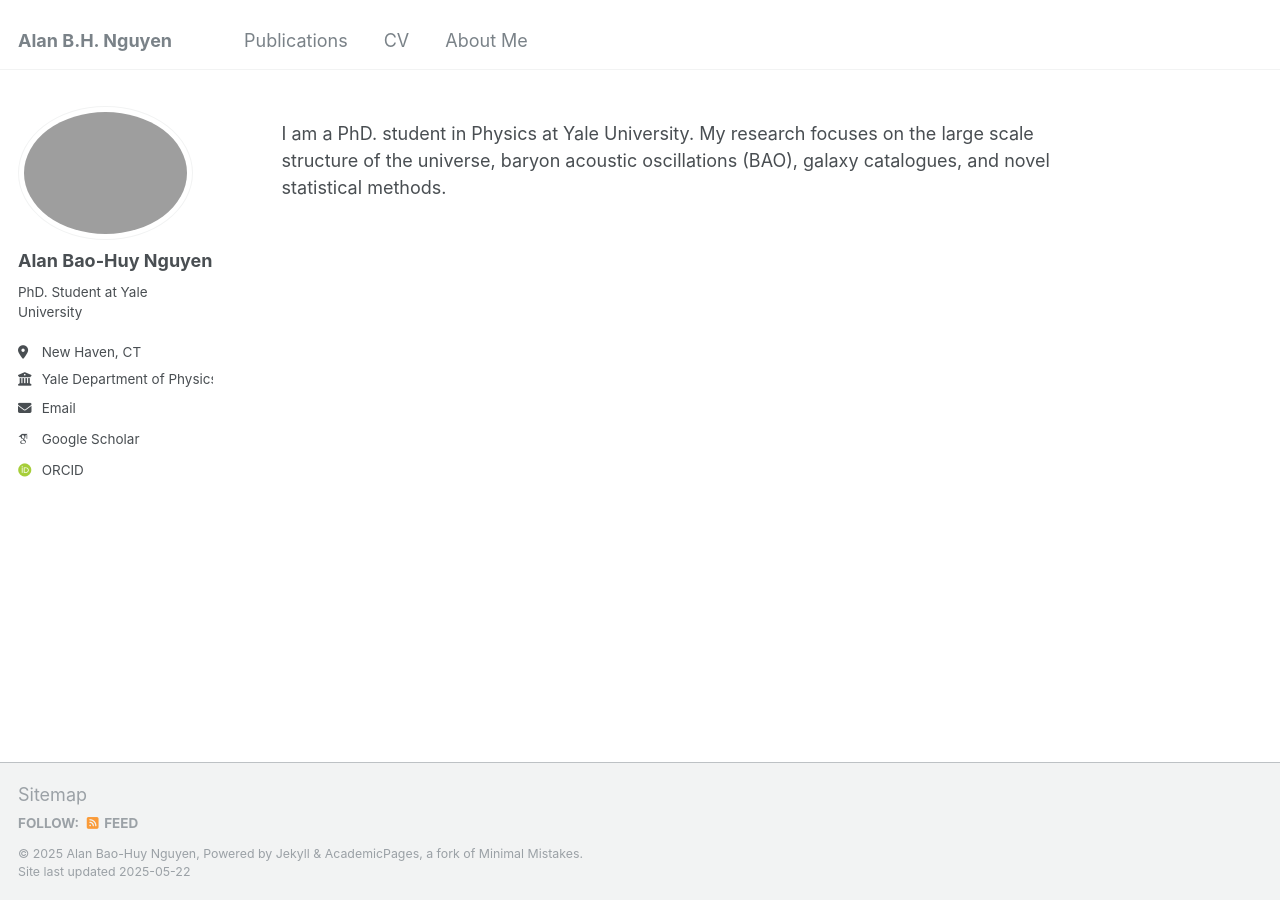
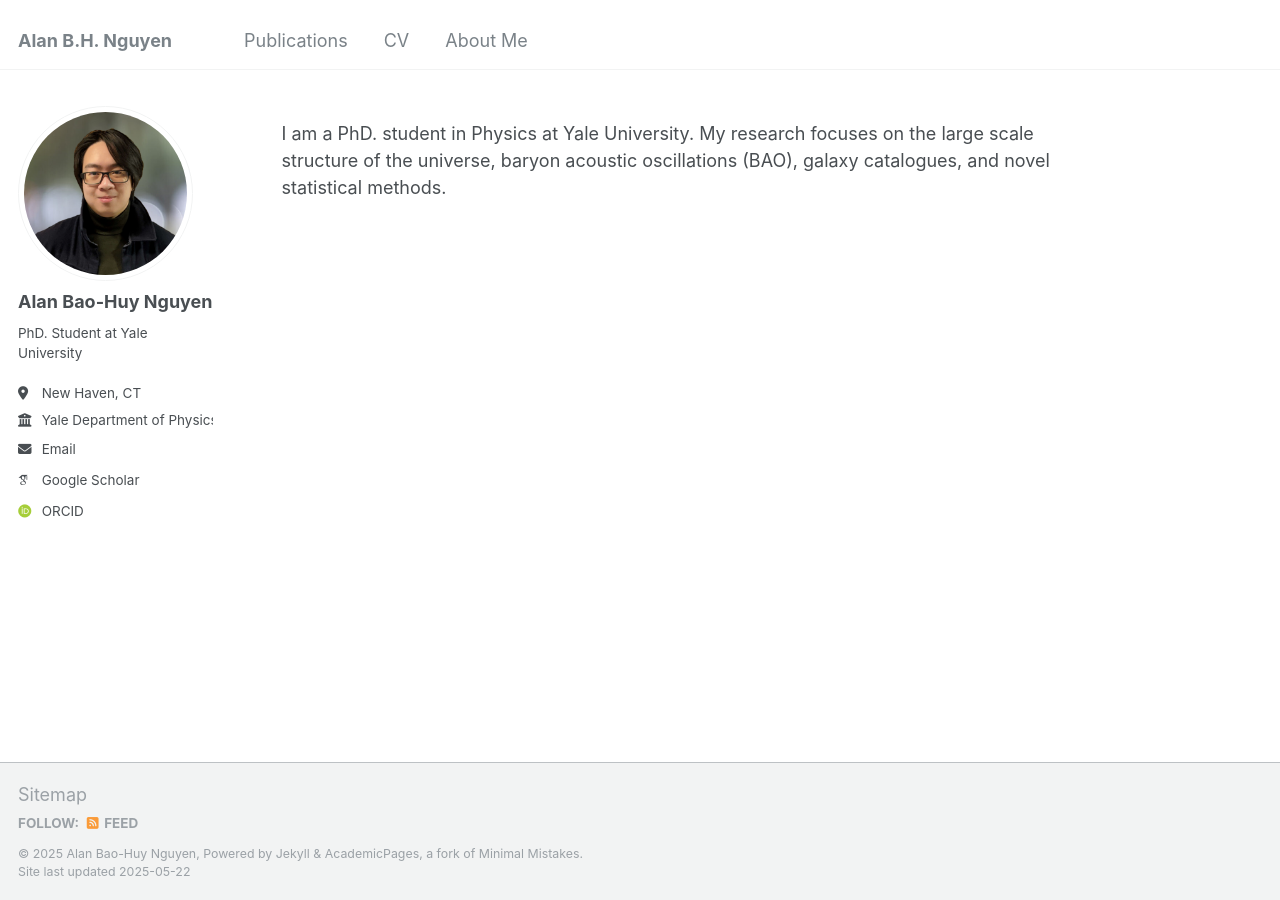
Before and after one commit to alanbhnguyen/alanbhnguyen.github.io, a Jekyll site: the page built from _pages/about.md, in a window 1280 px wide. Built offline with Jekyll 4.4.1, drawn with Linux system fonts in a browser that asks for light colours; some web fonts are replaced.

Commit message:
Update _config.yml

```diff
--- a/_config.yml
+++ b/_config.yml
@@ -21,7 +21,7 @@ repository               : "alanbhnguyen/alanbhnguyen.github.io"
 #               Additional customization can be done by editing /_includes/author-profile.html
 author:
   # Biographic information
-  avatar           : "anguyen.PNG"
+  avatar           : "current_headshot.PNG"
   name             : "Alan Bao-Huy Nguyen"
   pronouns         : #
   bio              : "PhD. Student at Yale University"
```
